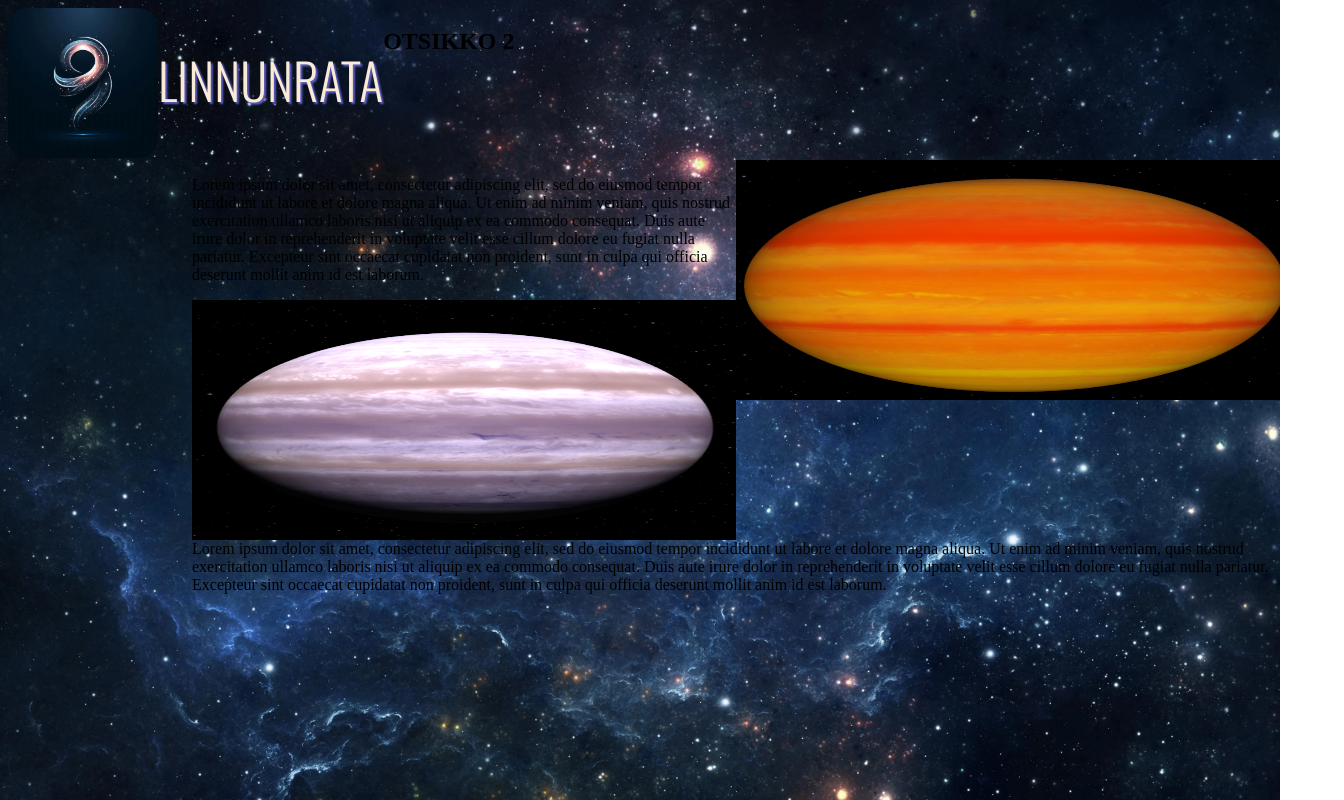
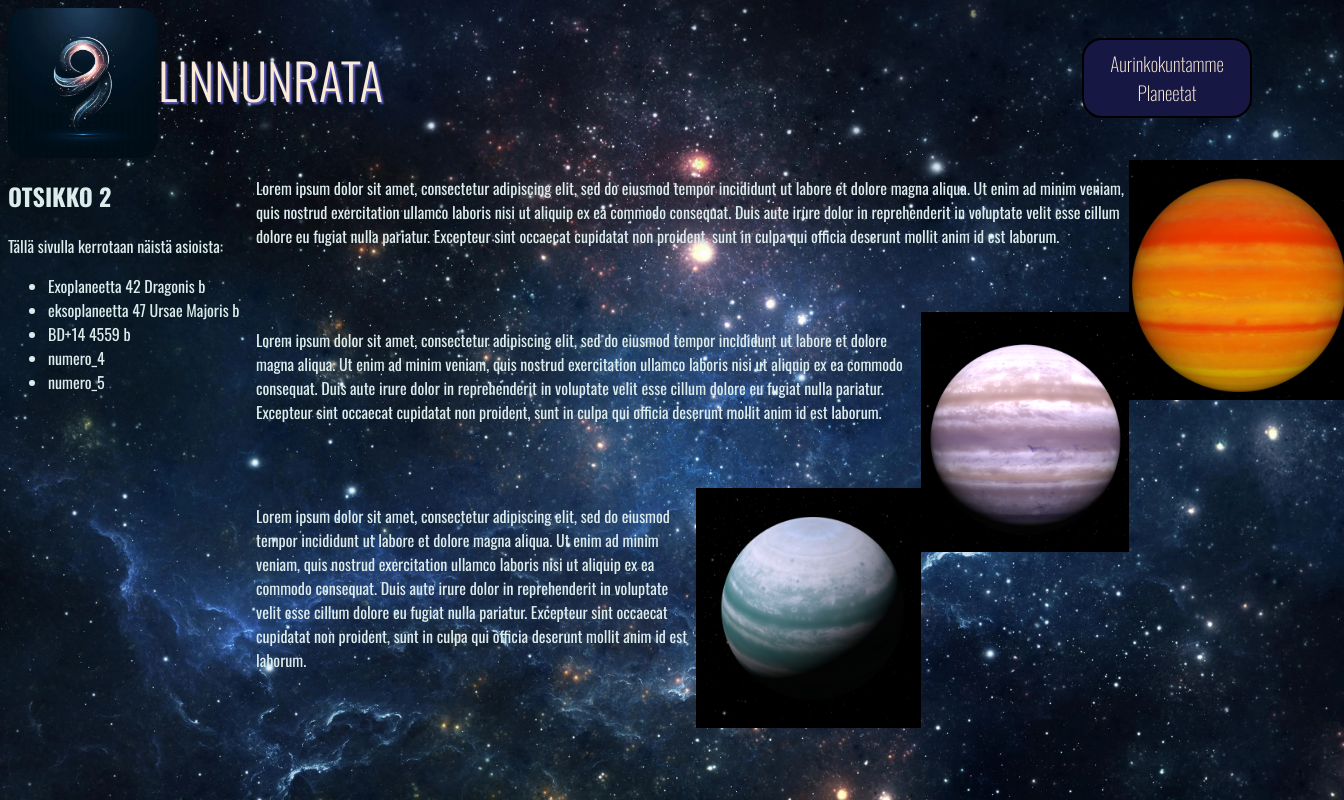
Before and after one commit to bhq628/Verkkoprojekti02.github.io, a plain HTML site: page Verkkosivut/Sivu3.html in a window 1280 px wide. Shown: the whole page, 1344 px wide, since content can reach past the window. Drawn offline with nearby package versions, Linux system fonts and the light colour scheme.

Commit message:
Sivu 3. tunnin loppu.

```diff
--- a/Verkkosivut/Sivu3.html
+++ b/Verkkosivut/Sivu3.html
@@ -5,13 +5,21 @@
     <!--Meta description, Keywords-->
     <meta charset="UTF-8">
     <meta name="viewport" content="width=device-width, initial-scale=1.0">
-    <meta name="keywords" content="HTML, CSS, Harjoitustyö">
-    <meta name="description" content="Linnunrata, nettisvu avaruudesta">
+    <meta name="keywords" content="HTML, CSS, projekti">
+    <meta name="description" content="Linnunrata, nettisivu avaruudesta">
     <link rel="stylesheet" href="styles.css">
     <title>Linnunrata</title>
     <style>
         @import url("https://fonts.googleapis.com/css2?family=Oswald:wght@200..700&display=swap");
       </style>
+
+    <!-- fontti, <p> väri-->
+    <style>
+    body {
+      font-family: "Oswald";
+      color: rgb(220, 236, 236);
+    }
+    </style>
 
 
 
@@ -19,12 +27,12 @@
     <style>
         .img_right {
             float: right;
-            width: 50%;
+            width: auto;
         }
         .pos_center {
             position: absolute;
             width: 85%;
-            left: 15%;
+            left: 20%;
             top: 20%;
         }
     </style>
@@ -32,12 +40,27 @@
 </head>
 <body>
     <!--Taustakuva, Logo, h1, sivun nimi/ensimmäinen otsikko-->
-    <div class="header">
-    <div class="logoContainer">
-    <img src="linnunratalogo1.jpg" class="logo1" />
-    <h1 class="logotxt">LINNUNRATA</h1>
+    <header class="header">
+        <div class="logoContainer">
+          <img src="linnunratalogo1.jpg" class="logo1" />
+          <h1 class="logotxt">LINNUNRATA</h1>
+        </div>
+        <button class="navigation">Aurinkokuntamme Planeetat</button>
+      </header>
+
+    <!--h2/otsikko 2-->
 
     <h2>OTSIKKO 2</h2>
+
+    <p>Tällä sivulla kerrotaan näistä asioista:</p>
+    <ul>
+        <li>Exoplaneetta 42 Dragonis b</li>
+        <li>eksoplaneetta 47 Ursae Majoris b</li>
+        <li>BD+14 4559 b</li>
+        <li>numero_4</li>
+        <li>numero_5</li>
+    </ul>
+
     <!--Kuvat ja niiden teksti-->
     <div class="pos_center">
 
@@ -47,10 +70,18 @@
         <p>Lorem ipsum dolor sit amet, consectetur adipiscing elit, sed do eiusmod tempor incididunt ut labore et dolore magna aliqua. Ut enim ad minim veniam, quis nostrud exercitation ullamco laboris nisi ut aliquip ex ea commodo consequat. Duis aute irure dolor in reprehenderit in voluptate velit esse cillum dolore eu fugiat nulla pariatur. Excepteur sint occaecat cupidatat non proident, sunt in culpa qui officia deserunt mollit anim id est laborum.
 
         </p>
-
+        <br> <br>
 
         <img class="img_right" src="47_Ursae_Majoris_b.png" width="240" height="240"
         alt="Exoplaneetta 47 Ursae Majoris b">
+
+        <p>Lorem ipsum dolor sit amet, consectetur adipiscing elit, sed do eiusmod tempor incididunt ut labore et dolore magna aliqua. Ut enim ad minim veniam, quis nostrud exercitation ullamco laboris nisi ut aliquip ex ea commodo consequat. Duis aute irure dolor in reprehenderit in voluptate velit esse cillum dolore eu fugiat nulla pariatur. Excepteur sint occaecat cupidatat non proident, sunt in culpa qui officia deserunt mollit anim id est laborum.
+
+        </p>
+        <br> <br>
+
+        <img class="img_right" src="BD+14_4559_b.png" width="240" height="240"
+        alt="Exoplaneetta BD+14 4559 b">
 
         <p>Lorem ipsum dolor sit amet, consectetur adipiscing elit, sed do eiusmod tempor incididunt ut labore et dolore magna aliqua. Ut enim ad minim veniam, quis nostrud exercitation ullamco laboris nisi ut aliquip ex ea commodo consequat. Duis aute irure dolor in reprehenderit in voluptate velit esse cillum dolore eu fugiat nulla pariatur. Excepteur sint occaecat cupidatat non proident, sunt in culpa qui officia deserunt mollit anim id est laborum.
 
```
Also changed, not shown: Verkkosivut/BD+14_4559_b.png (added).
